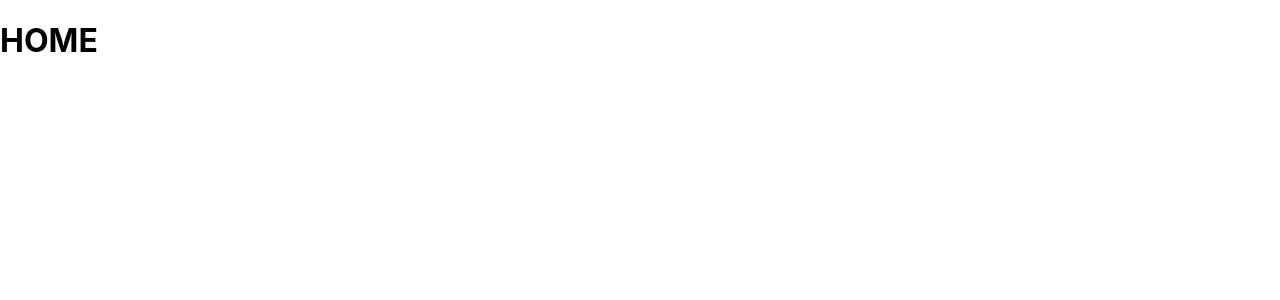
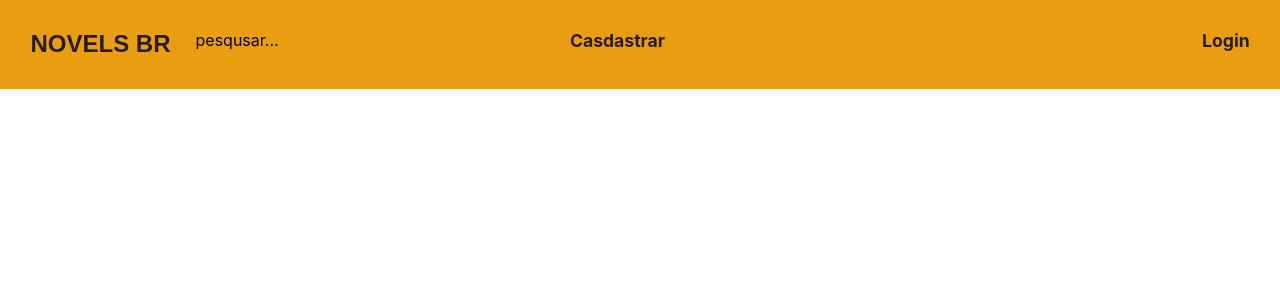
Before and after one commit to Wilson-Pedro/novelbr, a React (Create React App) app in the folder front/: page / in a window 1280 px wide. Shown: the top 300 px of the page. Built offline with nearby package versions, Linux system fonts and the light colour scheme.

Commit message:
feat: Navbar

```diff
--- /dev/null
+++ b/front/src/layout/navbar/Navbar.jsx
@@ -0,0 +1,19 @@
+import React from 'react';
+import styles from './Navbar.module.css';
+
+export default function Navbar() {
+    return(
+        <div className={styles.navContainer}>
+            <div className={styles.title}>
+                <h1>NOVELS BR</h1>
+            </div>
+            <div className={styles.search}>
+                pesqusar...
+            </div>
+            <nav>
+                <p >Casdastrar</p>
+                <p>Login</p>
+            </nav>
+        </div>
+    );
+}
--- /dev/null
+++ b/front/src/layout/navbar/Navbar.module.css
@@ -0,0 +1,43 @@
+.navContainer {
+    display: flex;
+    justify-content: space-around;
+    background-color: rgb(233, 158, 18);
+    width: 100%;
+    padding: 2.5%;
+}
+
+.title {
+    display: flex;
+    justify-content: start;
+    width: 17%;
+}
+
+.title h1 {
+    font-weight: bold;
+    color: rgb(41, 27, 2);
+    font-family: 'Arial';
+    cursor: pointer;
+    font-size: 150%;
+}
+
+.search {
+    /* margin-left: 40%; */
+}
+
+.navContainer nav {
+    display: flex;
+    width: 10%;
+    justify-content: space-between;
+}
+
+.navContainer nav p {
+    color: rgb(41, 27, 2);
+    font-size: 110%;
+    font-weight: bold;
+    cursor: pointer;
+    margin-left: 30%;
+}
+
+.navContainer nav p:hover {
+    color: rgb(172, 123, 39);
+}
--- a/front/src/screens/Home/Home.jsx
+++ b/front/src/screens/Home/Home.jsx
@@ -1,9 +1,13 @@
 import React from 'react';
+import Navbar from '../../layout/navbar/Navbar';
+import styles from './Home.module.css';
 
 export default function Home() {
     return(
-        <div>
-            <h1>HOME</h1>
+        <div className={styles.container}>
+            <nav>
+                <Navbar />
+            </nav>
         </div>
     );
 }
--- /dev/null
+++ b/front/src/screens/Home/Home.module.css
@@ -0,0 +1,17 @@
+* {
+    margin: 0;
+    padding: 0;
+}
+
+.container {
+    width: 95.25%;
+    height: 100%;
+    display: flex;
+    justify-content: center;
+    align-items: center;
+}
+
+.container nav {
+    height: 30%;
+    width: 100%;
+}
```
